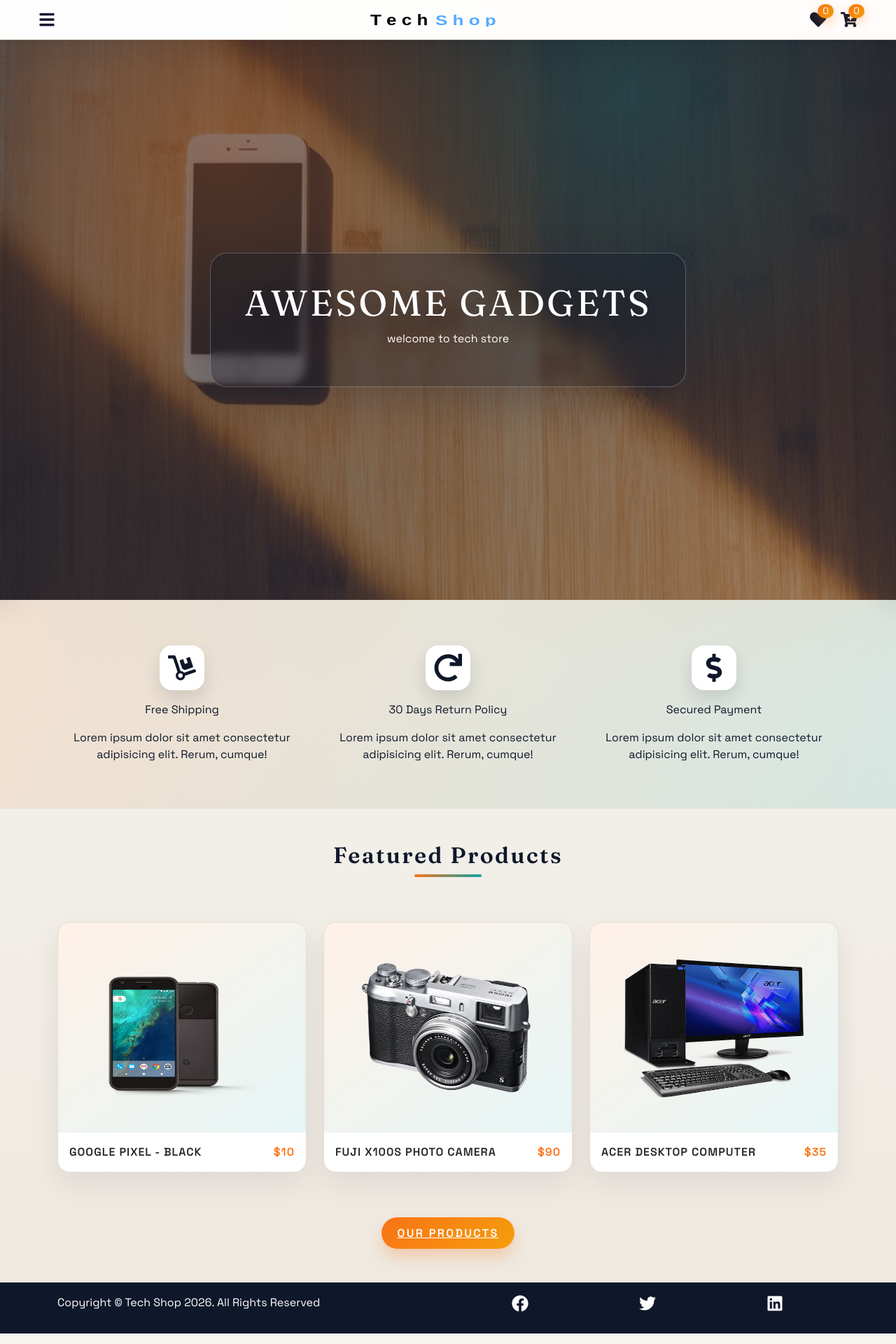
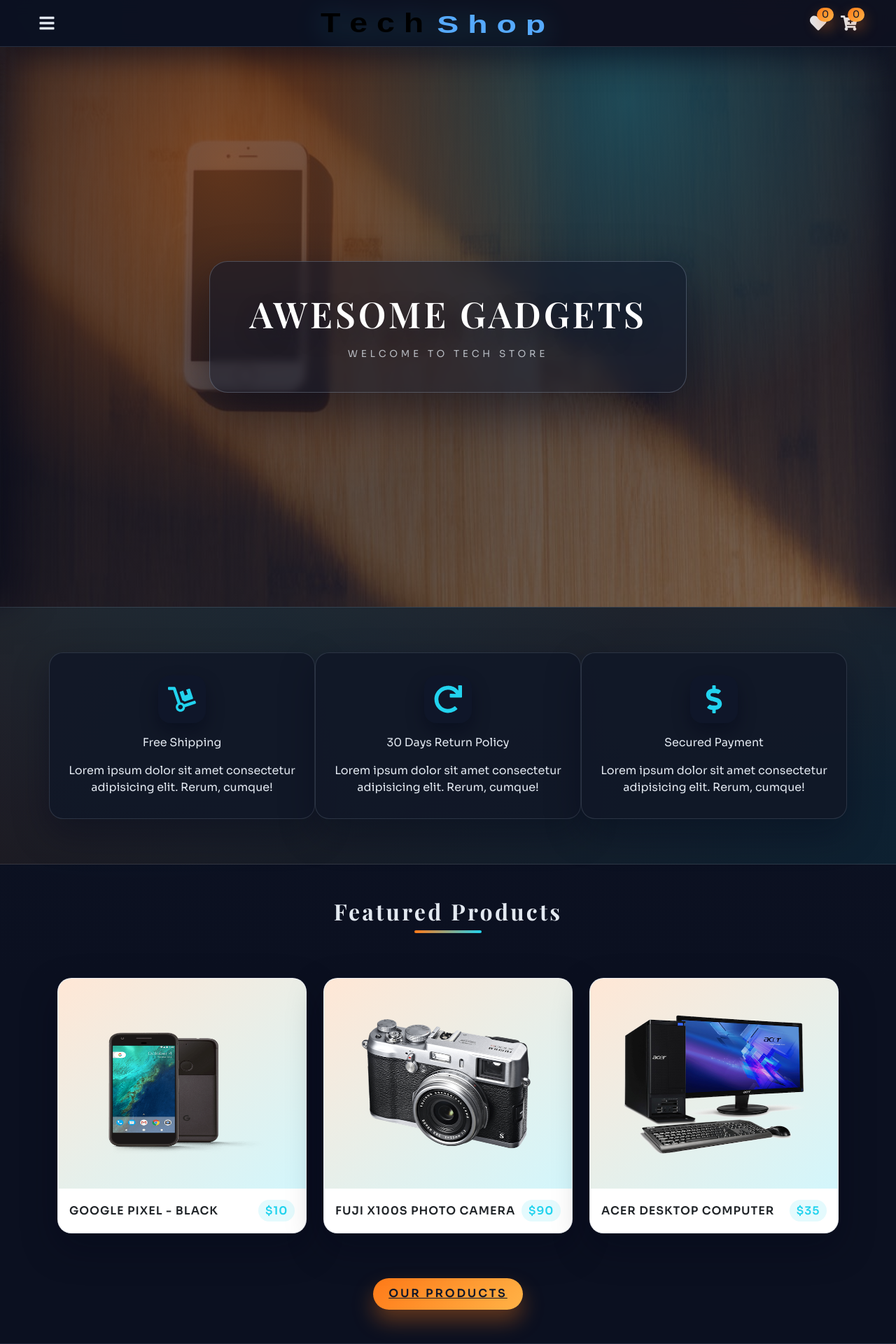
Before and after one commit to vmishra18/react-storefront, a React (Vite) app: page / in a window 1280 px wide. Shown: the top 1920 px of the page at 70% size. Built offline with nearby package versions, Linux system fonts and the light colour scheme.

Commit message:
style: elevate visual design

```diff
--- a/src/App.css
+++ b/src/App.css
@@ -1,21 +1,23 @@
-@import url('https://fonts.googleapis.com/css2?family=Fraunces:opsz,wght@9..144,600;700&family=Space+Grotesk:wght@400;500;600;700&display=swap');
+@import url('https://fonts.googleapis.com/css2?family=Playfair+Display:wght@600;700&family=Sora:wght@300;400;500;600;700&display=swap');
 
 :root {
-  --primaryColor: #f97316;
-  --primaryGlow: rgba(249, 115, 22, 0.35);
-  --accentColor: #0ea5a7;
-  --primaryRGBA: rgba(15, 23, 42, 0.55);
-  --mainGrey: #f8f4ef;
+  --primaryColor: #ff7a18;
+  --accentColor: #22d3ee;
+  --primaryRGBA: rgba(15, 23, 42, 0.6);
+  --pageBg: #0b1020;
+  --surface: #111827;
+  --surfaceAlt: #182235;
+  --borderColor: rgba(148, 163, 184, 0.2);
+  --textPrimary: #e2e8f0;
+  --textMuted: #94a3b8;
+  --mainWhite: #ffffff;
+  --mainBlack: #0b1020;
   --darkGrey: #4b5563;
-  --mainBlack: #0f172a;
-  --mainWhite: #ffffff;
-  --surface: #ffffff;
-  --surfaceAlt: #fff7ed;
-  --borderColor: #e6ddd2;
-  --shadowSoft: 0 18px 40px rgba(15, 23, 42, 0.08);
-  --shadowLift: 0 18px 45px rgba(15, 23, 42, 0.12);
+  --mainGrey: #0f172a;
+  --shadowSoft: 0 20px 50px rgba(2, 6, 23, 0.35);
+  --shadowLift: 0 28px 60px rgba(2, 6, 23, 0.5);
   --mainTransition: all 0.25s ease;
-  --mainSpacing: 0.15rem;
+  --mainSpacing: 0.2rem;
 }
 
 *,
@@ -25,13 +27,13 @@
 }
 
 body {
-  font-family: 'Space Grotesk', sans-serif !important;
-  background-image: radial-gradient(circle at 20% 20%, rgba(14, 165, 167, 0.12), transparent 35%),
-    radial-gradient(circle at 85% 10%, rgba(249, 115, 22, 0.16), transparent 40%),
-    linear-gradient(180deg, #f8f4ef 0%, #f2efe9 60%, #efe8df 100%);
-  background-color: var(--mainGrey) !important;
-  color: var(--mainBlack) !important;
+  font-family: 'Sora', sans-serif !important;
+  background-color: var(--pageBg) !important;
+  color: var(--textPrimary) !important;
   min-height: 100vh;
+  background-image: radial-gradient(circle at 15% 20%, rgba(34, 211, 238, 0.15), transparent 45%),
+    radial-gradient(circle at 85% 0%, rgba(255, 122, 24, 0.2), transparent 50%),
+    linear-gradient(180deg, rgba(15, 23, 42, 0.85) 0%, rgba(11, 16, 32, 1) 70%);
 }
 
 img {
@@ -44,8 +46,12 @@
   text-decoration: none;
 }
 
+section {
+  position: relative;
+}
+
 .text-title {
-  font-family: 'Fraunces', serif;
+  font-family: 'Playfair Display', serif;
   font-weight: 700;
   letter-spacing: var(--mainSpacing);
   text-transform: capitalize;
@@ -55,68 +61,79 @@
   color: var(--primaryColor);
 }
 
+.text-muted {
+  color: var(--textMuted) !important;
+}
+
 .main-link {
   padding: 0.65rem 1.4rem;
-  background: linear-gradient(135deg, #f97316 0%, #f59e0b 100%);
-  color: var(--mainWhite);
+  background: linear-gradient(135deg, #ff7a18 0%, #ffb347 100%);
+  color: #0f172a;
   display: inline-flex;
   align-items: center;
   justify-content: center;
   gap: 0.4rem;
   text-transform: uppercase;
-  letter-spacing: var(--mainSpacing);
+  letter-spacing: 0.18rem;
   border: none;
   border-radius: 999px;
-  box-shadow: 0 12px 20px rgba(249, 115, 22, 0.25);
+  box-shadow: 0 16px 30px rgba(255, 122, 24, 0.35);
   transition: var(--mainTransition);
   font-weight: 600;
 }
 
 .main-link:hover {
   transform: translateY(-2px);
-  box-shadow: 0 16px 26px rgba(249, 115, 22, 0.3);
-  color: var(--mainWhite);
+  box-shadow: 0 20px 40px rgba(255, 122, 24, 0.45);
+  color: #0f172a;
 }
 
 .wishlist-link {
-  background: var(--mainBlack);
-  box-shadow: 0 12px 20px rgba(15, 23, 42, 0.25);
+  background: linear-gradient(135deg, #22d3ee 0%, #38bdf8 100%);
+  color: #0f172a;
+  box-shadow: 0 16px 30px rgba(34, 211, 238, 0.3);
 }
 
 .wishlist-link.active {
-  background: linear-gradient(135deg, #f97316 0%, #f59e0b 100%);
+  background: linear-gradient(135deg, #ff7a18 0%, #ffb347 100%);
 }
 
 .card {
-  border-radius: 18px;
+  border-radius: 20px;
   border: 1px solid var(--borderColor);
   background: var(--surface);
+  color: var(--textPrimary);
   box-shadow: var(--shadowSoft);
   transition: var(--mainTransition);
   overflow: hidden;
 }
 
 .card:hover {
-  transform: translateY(-6px);
+  transform: translateY(-8px);
   box-shadow: var(--shadowLift);
 }
 
 input,
 select,
 textarea {
-  padding: 0.45rem 0.6rem;
+  padding: 0.55rem 0.75rem;
   border-radius: 12px;
   border: 1px solid var(--borderColor);
-  background: var(--surface);
+  background: var(--surfaceAlt);
+  color: var(--textPrimary);
   transition: var(--mainTransition);
+}
+
+input::placeholder {
+  color: var(--textMuted);
 }
 
 input:focus,
 select:focus,
 textarea:focus {
   outline: none;
-  border-color: var(--primaryColor);
-  box-shadow: 0 0 0 3px rgba(249, 115, 22, 0.15);
+  border-color: var(--accentColor);
+  box-shadow: 0 0 0 3px rgba(34, 211, 238, 0.2);
 }
 
 button:disabled {
@@ -127,7 +144,7 @@
 @keyframes floatIn {
   0% {
     opacity: 0;
-    transform: translateY(12px);
+    transform: translateY(18px);
   }
   100% {
     opacity: 1;
--- a/src/components/Footer.jsx
+++ b/src/components/Footer.jsx
@@ -30,16 +30,16 @@
 };
 
 const FooterWrapper = styled.footer`
-  background: var(--mainBlack);
-  color: var(--mainWhite);
-  border-top: 1px solid rgba(255, 255, 255, 0.1);
+  background: linear-gradient(135deg, rgba(2, 6, 23, 0.95), rgba(15, 23, 42, 0.95));
+  color: var(--textPrimary);
+  border-top: 1px solid rgba(148, 163, 184, 0.2);
   .icon {
     font-size: 1.5rem;
-    color: var(--mainWhite);
+    color: var(--textPrimary);
     transition: var(--mainTransition);
   }
   .icon:hover {
-    color: var(--accentColor);
+    color: var(--primaryColor);
     cursor: pointer;
   }
 `;
--- a/src/components/Hero.jsx
+++ b/src/components/Hero.jsx
@@ -22,35 +22,43 @@
   color: var(--mainWhite);
   position: relative;
   overflow: hidden;
-  background: linear-gradient(135deg, rgba(15, 23, 42, 0.7), rgba(15, 23, 42, 0.35)),
+  background: linear-gradient(135deg, rgba(2, 6, 23, 0.85), rgba(15, 23, 42, 0.5)),
     url(${props => props.img}) center / cover no-repeat;
 
   &:before {
     content: "";
     position: absolute;
     inset: 0;
-    background: radial-gradient(circle at 25% 20%, rgba(249, 115, 22, 0.25), transparent 45%),
-      radial-gradient(circle at 70% 10%, rgba(14, 165, 167, 0.2), transparent 40%);
+    background: radial-gradient(circle at 25% 20%, rgba(255, 122, 24, 0.35), transparent 45%),
+      radial-gradient(circle at 70% 10%, rgba(34, 211, 238, 0.25), transparent 40%);
     pointer-events: none;
   }
 
   .banner {
     position: relative;
-    padding: 2.5rem 3rem;
-    border-radius: 24px;
-    border: 1px solid rgba(255, 255, 255, 0.25);
-    background: rgba(15, 23, 42, 0.35);
-    box-shadow: 0 20px 60px rgba(15, 23, 42, 0.25);
+    padding: 2.75rem 3.5rem;
+    border-radius: 26px;
+    border: 1px solid rgba(148, 163, 184, 0.35);
+    background: rgba(15, 23, 42, 0.55);
+    box-shadow: 0 30px 70px rgba(2, 6, 23, 0.55);
     backdrop-filter: blur(6px);
     animation: floatIn 0.7s ease;
   }
 
   .title {
-    font-family: "Fraunces", serif;
+    font-family: "Playfair Display", serif;
     font-size: clamp(2.5rem, 4vw, 4rem);
     text-shadow: 0 12px 30px rgba(15, 23, 42, 0.45);
     text-transform: uppercase;
-    letter-spacing: 0.2rem;
+    letter-spacing: 0.24rem;
+  }
+
+  .banner p {
+    margin: 1rem 0 0;
+    text-transform: uppercase;
+    letter-spacing: 0.3rem;
+    font-size: 0.85rem;
+    color: rgba(226, 232, 240, 0.75);
   }
 
   @media (max-width: 576px) {
--- a/src/components/HomePage/Services.jsx
+++ b/src/components/HomePage/Services.jsx
@@ -34,7 +34,7 @@
           {services.map(service => (
             <div
               key={service.id}
-              className="col-10 mx-auto col-sm-6 col-md-4 text-center my-3"
+              className="service-card col-10 mx-auto col-sm-6 col-md-4 text-center my-3"
             >
               <div className="service-icon">{service.icon}</div>
               <div className="mt-3 text-capitalize">{service.title}</div>
@@ -48,23 +48,30 @@
 }
 
 const ServicesWrapper = styled.div`
-  background: linear-gradient(120deg, rgba(249, 115, 22, 0.12), rgba(14, 165, 167, 0.12));
-  border-top: 1px solid var(--borderColor);
-  border-bottom: 1px solid var(--borderColor);
+  background: linear-gradient(120deg, rgba(255, 122, 24, 0.08), rgba(34, 211, 238, 0.08));
+  border-top: 1px solid rgba(148, 163, 184, 0.2);
+  border-bottom: 1px solid rgba(148, 163, 184, 0.2);
+  .service-card {
+    background: rgba(17, 24, 39, 0.9);
+    border-radius: 20px;
+    padding: 2rem 1.5rem;
+    border: 1px solid rgba(148, 163, 184, 0.2);
+    box-shadow: var(--shadowSoft);
+  }
   .service-icon {
     font-size: 2.5rem;
-    color: var(--mainBlack);
-    width: 64px;
-    height: 64px;
+    color: var(--accentColor);
+    width: 68px;
+    height: 68px;
     margin: 0 auto;
     border-radius: 18px;
-    background: var(--surface);
+    background: rgba(15, 23, 42, 0.9);
     display: grid;
     place-items: center;
-    box-shadow: 0 12px 25px rgba(15, 23, 42, 0.12);
+    box-shadow: 0 12px 25px rgba(2, 6, 23, 0.4);
   }
   p {
-    color: var(--darkGrey);
+    color: var(--textMuted);
   }
 `;
 
--- a/src/components/Navbar.jsx
+++ b/src/components/Navbar.jsx
@@ -38,9 +38,9 @@
   top: 0;
   width: 100%;
   padding: 1rem 1.75rem;
-  background: rgba(255, 255, 255, 0.92);
-  border-bottom: 1px solid var(--borderColor);
-  box-shadow: 0 16px 30px rgba(15, 23, 42, 0.08);
+  background: rgba(11, 16, 32, 0.92);
+  border-bottom: 1px solid rgba(148, 163, 184, 0.2);
+  box-shadow: 0 16px 40px rgba(2, 6, 23, 0.55);
   backdrop-filter: blur(10px);
   z-index: 10;
   .nav-center {
@@ -50,14 +50,18 @@
     max-width: 1170px;
     margin: 0 auto;
   }
+  img {
+    height: 34px;
+    filter: drop-shadow(0 6px 20px rgba(34, 211, 238, 0.35));
+  }
   .nav-icon {
     font-size: 1.5rem;
     cursor: pointer;
-    color: var(--mainBlack);
+    color: var(--textPrimary);
     transition: var(--mainTransition);
   }
   .nav-icon:hover {
-    color: var(--primaryColor);
+    color: var(--accentColor);
   }
   .nav-actions {
     display: flex;
@@ -66,25 +70,25 @@
   }
   .nav-action {
     position: relative;
-    color: var(--mainBlack);
+    color: var(--textPrimary);
     text-decoration: none;
     display: flex;
     align-items: center;
     justify-content: center;
   }
   .nav-action:visited {
-    color: var(--mainBlack);
+    color: var(--textPrimary);
   }
   .nav-count {
     position: absolute;
-    background: linear-gradient(135deg, #f97316 0%, #f59e0b 100%);
-    color: var(--mainWhite);
+    background: linear-gradient(135deg, #ff7a18 0%, #ffb347 100%);
+    color: #0f172a;
     font-size: 0.85rem;
     top: -10px;
     right: -10px;
     padding: 0 7px;
     border-radius: 999px;
-    box-shadow: 0 6px 16px rgba(249, 115, 22, 0.35);
+    box-shadow: 0 10px 20px rgba(255, 122, 24, 0.4);
   }
 `;
 
--- a/src/components/Product.jsx
+++ b/src/components/Product.jsx
@@ -50,7 +50,7 @@
     transition: var(--mainTransition);
     height: 100%;
     border: 1px solid var(--borderColor);
-    border-radius: 18px;
+    border-radius: 20px;
   }
   .card:hover {
     cursor: pointer;
@@ -64,7 +64,7 @@
   }
   .img-container {
     position: relative;
-    background: linear-gradient(145deg, rgba(249, 115, 22, 0.1), rgba(14, 165, 167, 0.1));
+    background: linear-gradient(145deg, rgba(255, 122, 24, 0.18), rgba(34, 211, 238, 0.2));
   }
   .product-icons {
     transition: var(--mainTransition);
@@ -80,19 +80,20 @@
     font-size: 2rem;
     margin: 0.5rem;
     padding: 0.6rem;
-    color: var(--mainBlack);
-    background: var(--mainWhite);
+    color: var(--textPrimary);
+    background: rgba(15, 23, 42, 0.85);
     border-radius: 0.9rem;
-    box-shadow: 0 12px 20px rgba(15, 23, 42, 0.2);
+    border: 1px solid rgba(148, 163, 184, 0.25);
+    box-shadow: 0 12px 20px rgba(2, 6, 23, 0.4);
     transition: var(--mainTransition);
   }
   .icon:hover {
     transform: translateY(-2px);
-    color: var(--primaryColor);
+    color: var(--accentColor);
   }
   .wishlist-icon.active {
-    color: var(--mainWhite);
-    background: linear-gradient(135deg, #f97316 0%, #f59e0b 100%);
+    color: #0f172a;
+    background: linear-gradient(135deg, #ff7a18 0%, #ffb347 100%);
   }
   .card:hover .product-icons {
     opacity: 1;
@@ -101,6 +102,14 @@
     font-weight: 600;
     text-transform: uppercase;
     letter-spacing: 1px;
+    display: flex;
+    align-items: center;
+  }
+  .card-body .text-main {
+    background: rgba(34, 211, 238, 0.12);
+    padding: 0.2rem 0.6rem;
+    border-radius: 999px;
+    color: var(--accentColor);
   }
 `;
 
--- a/src/components/ProductsPage/ProductFilter.jsx
+++ b/src/components/ProductsPage/ProductFilter.jsx
@@ -97,12 +97,13 @@
   grid-row-gap: 1rem;
   padding: 1.25rem;
   border-radius: 18px;
-  border: 1px solid var(--borderColor);
-  background: var(--surface);
+  border: 1px solid rgba(148, 163, 184, 0.2);
+  background: rgba(17, 24, 39, 0.9);
   box-shadow: var(--shadowSoft);
   label {
     font-weight: bold;
     text-transform: capitalize;
+    color: var(--textPrimary);
   }
   .filter-item,
   .filter-price {
--- a/src/components/Title.jsx
+++ b/src/components/Title.jsx
@@ -17,7 +17,7 @@
   .title-underline {
     height: 0.25rem;
     width: 6rem;
-    background: linear-gradient(90deg, #f97316 0%, #0ea5a7 100%);
+    background: linear-gradient(90deg, #ff7a18 0%, #22d3ee 100%);
     margin: ${props => (props.center ? "0 auto" : "0")};
     border-radius: 999px;
   }
```
Also changed, not shown: src/components/Sidebar.jsx (+6 -6 lines), src/components/Sidecart.jsx (+7 -3 lines), 2 other files (tests, documents, lock files or other folders).
